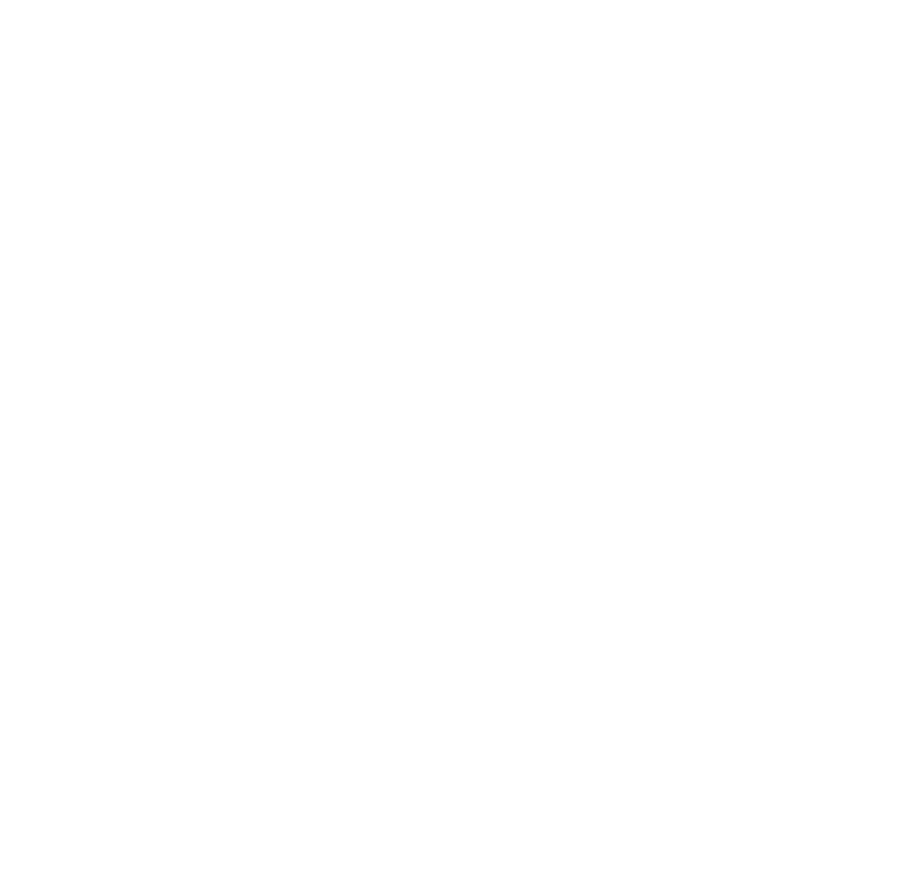
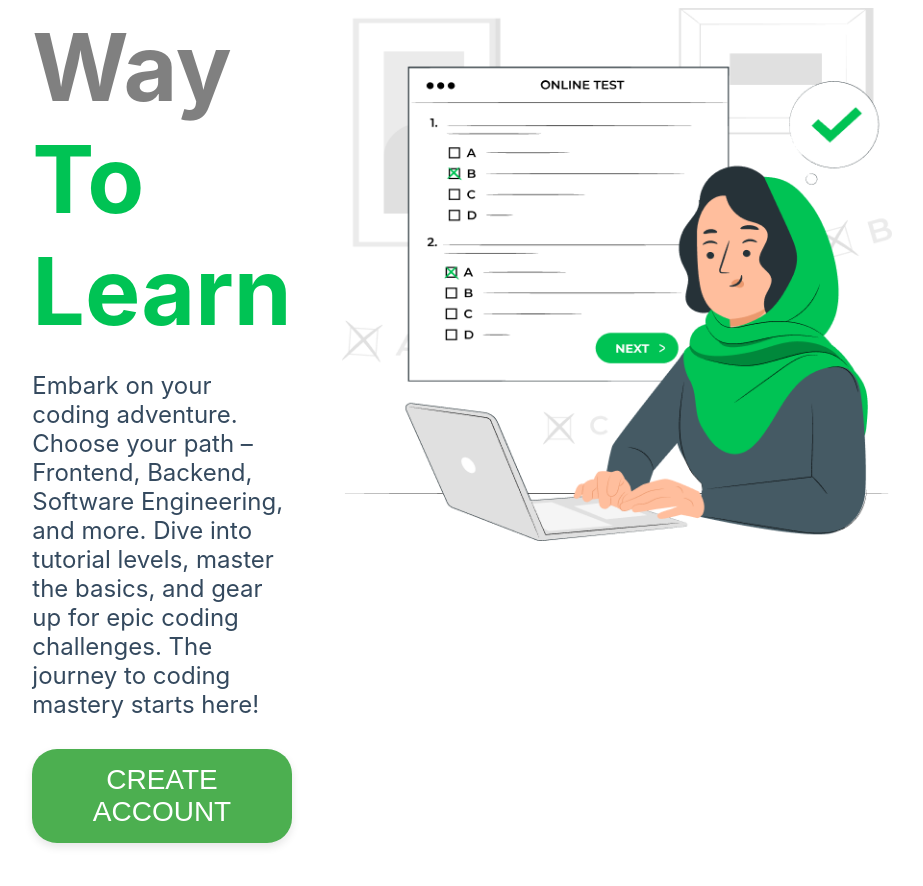
Before and after one commit to Ali-H-Hassan/ByteBattles-CodingAdventure, a React (Create React App) app in the folder frontend/: page / in a window 1280 px wide. Before the commit this address had no page. Shown: the part 340-1226 px from the top of the page, without its empty margins (178-1101 px from the left). Before the commit the page ends 800 px from the top, so only its background shows below. Built offline with nearby package versions, Linux system fonts and the light colour scheme.

Commit message:
Section 1 Styling

```diff
--- a/frontend/src/App.js
+++ b/frontend/src/App.js
@@ -1,10 +1,9 @@
 import React from "react";
 import { BrowserRouter as Router, Routes, Route } from "react-router-dom";
 import { AuthProvider } from "./context/AuthContext";
-import Header from "./components/Header/Header";
-import Footer from "./components/Footer/Footer";
-import Login from "./pages/LoginPage/LoginPage";
-import Signup from "./pages/SignupPage/signupPage";
+import Login from "../src/pages/LoginPage/LoginPage";
+import Signup from "../src/pages/SignupPage/signupPage";
+import WelcomePage from "../src/pages/WelcomePage/WelcomePage";
 import GoogleAuthHandler from "./pages/GoogleAuthHandler";
 import "./App.css";
 import GoogleCallbackHandler from "./pages/GoogleCallbackHandler";
@@ -15,6 +14,8 @@
       <Router>
         <div className="App">
           <Routes>
+            <Route path="/" element={<WelcomePage />} />{" "}
+            {/* Add WelcomePage as the root route */}
             <Route path="/signup" element={<Signup />} />
             <Route path="/login" element={<Login />} />
             <Route
--- /dev/null
+++ b/frontend/src/pages/WelcomePage/WelcomePage.css
@@ -0,0 +1,70 @@
+.welcome-section-one {
+  display: flex;
+  justify-content: center;
+  align-items: center;
+  background-color: #fff;
+}
+
+.content-container {
+  display: flex;
+  justify-content: space-between;
+  align-items: center;
+  margin-left: 180px;
+  margin-right: 180px;
+  padding: 50px 100px;
+}
+
+.text-content h1 {
+  font-size: 93px;
+  color: #2c3e50;
+  margin-bottom: 20px;
+}
+.text-content {
+  text-align: left;
+  margin-right: 50px;
+}
+.text-content p {
+  font-size: 24px;
+  color: #34495e;
+  margin-bottom: 30px;
+}
+
+.cta-button {
+  background-color: #4caf50;
+  color: #fff;
+  border: none;
+  padding: 15px 30px;
+  font-size: 28px;
+  cursor: pointer;
+  border-radius: 25px;
+  text-transform: uppercase;
+  box-shadow: 0 4px 8px rgba(0, 0, 0, 0.1);
+  transition: all 0.3s ease;
+}
+
+.cta-button:hover {
+  background-color: #43a047;
+}
+
+.image-content img {
+  max-width: 550px;
+  height: auto;
+}
+
+@media (max-width: 768px) {
+  .content-container {
+    flex-direction: column;
+    text-align: center;
+  }
+
+  .image-content img {
+    margin-top: 30px;
+  }
+}
+.green-text {
+  color: #00c354;
+}
+
+.white-text {
+  color: grey;
+}
--- a/frontend/src/pages/WelcomePage/WelcomePage.jsx
+++ b/frontend/src/pages/WelcomePage/WelcomePage.jsx
@@ -1,22 +1,31 @@
 // WelcomePage.jsx
 import React from "react";
-import FeatureSection from "../components/FeatureSection/FeatureSection";
-import TestimonialSection from "../components/TestimonialSection/TestimonialSection";
-import QuestionsSection from "../components/QuestionsSection/QuestionsSection";
-import "./WelcomePage.css"; // Assuming you have corresponding CSS file for WelcomePage
-
-const WelcomePage = () => {
+import OnlineTestIllustration from "../../assets/illustration.png";
+import "./WelcomePage.css";
+const WelcomeSectionOne = () => {
   return (
-    <div className="welcome-container">
-      <section className="hero-section">
-        {/* Content for the Hero section like title, subtitle, and call-to-action button */}
-      </section>
-      <FeatureSection />
-      <TestimonialSection />
-      <QuestionsSection />
-      {/* Add more sections or components as needed based on your design */}
-    </div>
+    <section className="welcome-section-one">
+      <div className="content-container">
+        <div className="text-content">
+          <h1>
+            <span className="green-text">A</span>
+            <span className="white-text"> New Way </span>
+            <span className="green-text">To Learn</span>
+          </h1>
+          <p>
+            Embark on your coding adventure. Choose your path – Frontend,
+            Backend, Software Engineering, and more. Dive into tutorial levels,
+            master the basics, and gear up for epic coding challenges. The
+            journey to coding mastery starts here!
+          </p>
+          <button className="cta-button">Create Account</button>
+        </div>
+        <div className="image-content">
+          <img src={OnlineTestIllustration} alt="Online Test" />
+        </div>
+      </div>
+    </section>
   );
 };
 
-export default WelcomePage;
+export default WelcomeSectionOne;
```
Also changed, not shown: frontend/src/components/FeatureSection/FeatureSection.jsx (deleted, +0 -25 lines), frontend/src/components/FeatureSection/FeatureSection.css (deleted), frontend/src/components/QuestionsSection/QuestionsSection.css (deleted), frontend/src/components/QuestionsSection/QuestionsSection.jsx (deleted), frontend/src/components/TestimonialSection/TestimonialSection.css (deleted), frontend/src/components/TestimonialSection/TestimonialSection.jsx (deleted).
